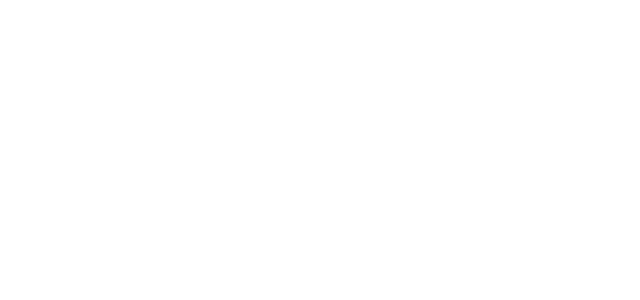
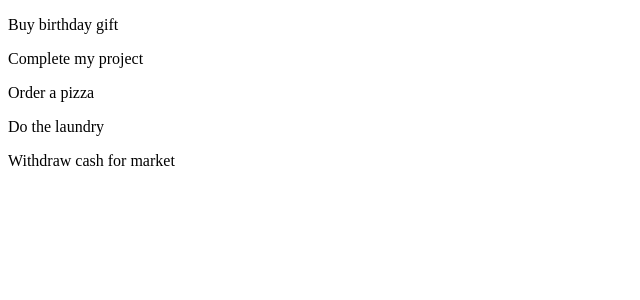
Before and after one commit to jmcaluyafuentes/react-app-material-ui, a React (Vite) app: page / in a window 1280 px wide. Shown: the top 300 px of the page, without its empty margins (0-640 px from the left). Built offline with nearby package versions, Linux system fonts and the light colour scheme; data requests are answered from the project's data file.

Commit message:
feat: add json data server; add fetch and map functionalities in Notes page

```diff
--- /dev/null
+++ b/data/db.json
@@ -0,0 +1,34 @@
+{
+  "notes": [
+    {
+      "title": "Buy birthday gift",
+      "details": "Lorem Ipsum is simply dummy text of the printing and typesetting industry. Lorem Ipsum has been the industry's standard dummy text ever since the 1500s, when an unknown printer took a galley of type and scrambled it to make a type specimen book.",
+      "category": "reminders",
+      "id": "1"
+    },
+    {
+      "title": "Complete my project",
+      "details": "Lorem Ipsum is simply dummy text of the printing and typesetting industry. Lorem Ipsum has been the industry's standard dummy text ever since the 1500s, when an unknown printer took.",
+      "category": "work",
+      "id": "2"
+    },
+    {
+      "title": "Order a pizza",
+      "details": "Lorem Ipsum is simply dummy text of the printing and typesetting industry. Lorem Ipsum has been the industry's standard dummy text ever since the 1500s, when an unknown printer took a galley of type and scrambled it to make a type specimen book.\nLorem Ipsum is simply dummy text of the printing and typesetting industry. Lorem Ipsum has been the industry's standard dummy text ever since the 1500s, when an unknown printer took a galley of type and scrambled it to make a type specimen book.",
+      "category": "todos",
+      "id": "3"
+    },
+    {
+      "id": "1ab1",
+      "title": "Do the laundry",
+      "details": "Separate white and colored clothes",
+      "category": "todos"
+    },
+    {
+      "id": "6b5c",
+      "title": "Withdraw cash for market",
+      "details": "$100",
+      "category": "money"
+    }
+  ]
+}
--- a/package.json
+++ b/package.json
@@ -16,6 +16,7 @@
     "@mui/joy": "^5.0.0-beta.48",
     "@mui/material": "^6.1.6",
     "@mui/styles": "^6.1.6",
+    "json-server": "^1.0.0-beta.3",
     "react": "^18.3.1",
     "react-dom": "^18.3.1",
     "react-router-dom": "^6.28.0"
--- a/src/pages/Notes.jsx
+++ b/src/pages/Notes.jsx
@@ -1,8 +1,19 @@
-import React from 'react'
+import React, { useEffect, useState } from 'react'
 
 const Notes = () => {
+    const [notes, setNotes] = useState([]);
+
+    useEffect(() => {
+        fetch('http://localhost:8000/notes')
+            .then(res => res.json())
+            .then(data => setNotes(data))
+    }, []);
+
     return (
         <div>
+            {notes.map(note => (
+                <p key={note.id}>{ note.title }</p>
+            ))}
         </div>
     )
 }
```
Also changed, not shown: 1 other file (tests, documents, lock files or other folders).
